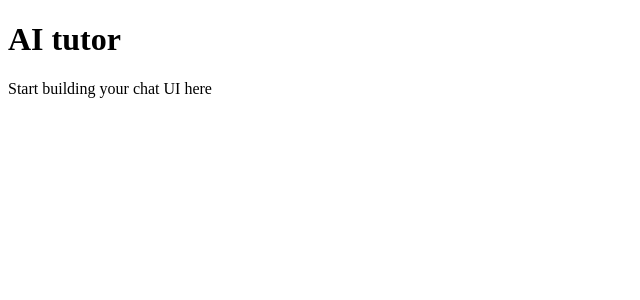
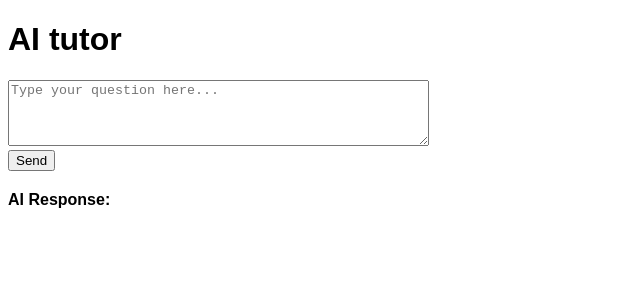
Before and after one commit to AtharvMixraw/ai-tutor, a React app: page / in a window 1280 px wide. Shown: the top 300 px of the page, without its empty margins (0-640 px from the left). Built offline with nearby package versions, Linux system fonts and the light colour scheme; the HTML template or start-up script is replaced by a standard one.

Commit message:
added text area to simulate the flow

```diff
--- a/src/App.jsx
+++ b/src/App.jsx
@@ -1,9 +1,33 @@
-import React from 'react';
+import React, {useState} from 'react';
 const App = () => {
+    const [input,setInput] = useState('');
+    const [response, setResponse] = useState('');
+
+    const handleSend = () => {
+        setResponse(`You said: ${input}`);
+        setInput('');
+    };
+
   return (
-    <div>
+    <div style={{padding:'20x' , fontFamily: 'Arial'}}>
       <h1>AI tutor</h1>
-      <p>Start building your chat UI here</p>
+      <div>
+        <textarea
+            rows="4"
+            cols="50"
+            placeholder="Type your question here..."
+            value={input}
+            onChange={(e) => setInput(e.target.value)}
+        />
+        <br />
+        <div style={{marginTop:'10x'}}>
+            <button onClick={handleSend}>Send</button>
+        </div>
+        <div style={{ marginTop: '20px', whiteSpace: 'pre-wrap' }}>
+            <strong>AI Response:</strong>
+        <div>{response}</div>
+      </div>
+      </div>
     </div>
   );
 }
```
